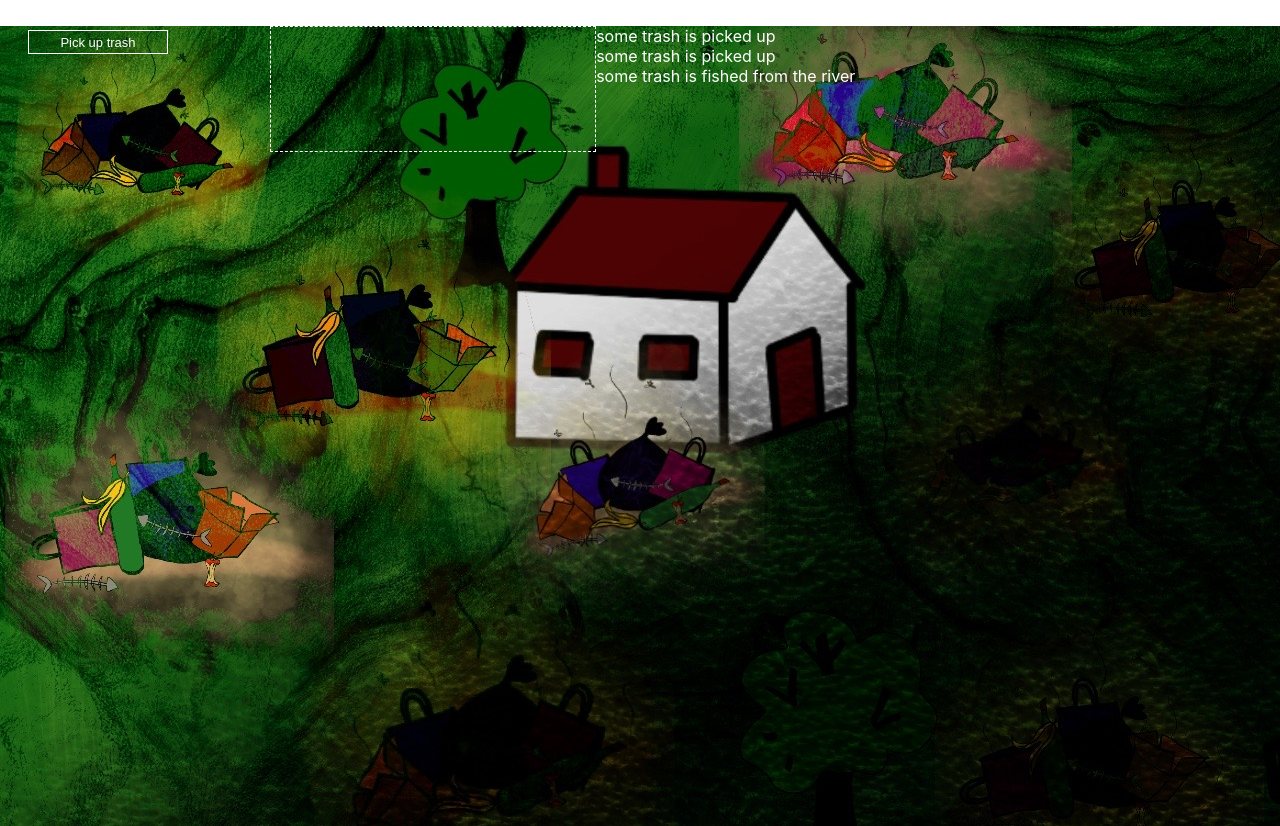
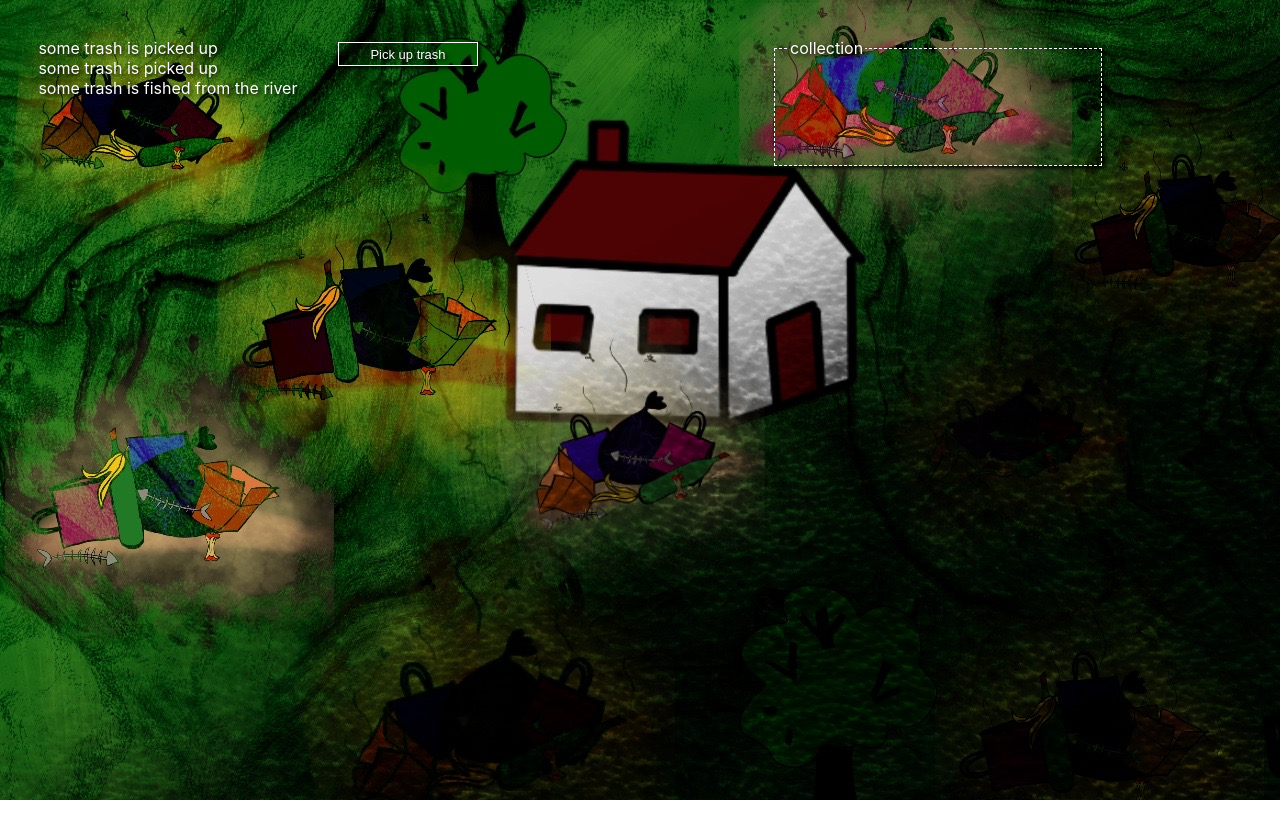
Before and after one commit to henrybzhang/green-room, a React (Create React App) app: page / in a window 1280 px wide. After the commit the page ends 800 px from the top, so only its background shows below. Built offline with nearby package versions, Linux system fonts and the light colour scheme.

Commit message:
added better css and collection

```diff
--- a/src/App.jsx
+++ b/src/App.jsx
@@ -16,9 +16,9 @@ function App() {
       }}
     >
       <div className="items">
+        <EventLog />
         <ActionButtonGroup actionMap={availableActions} />
         <Inventory />
-        <EventLog />
       </div>
     </div>
   );
--- a/src/components/Inventory.jsx
+++ b/src/components/Inventory.jsx
@@ -6,7 +6,8 @@ function Inventory() {
   const { playerItems } = useContext(InventoryContext);
 
   return (
-    <div className="invent">
+    <fieldset className="invent">
+      <legend>collection</legend>
       {Object.entries(playerItems).map(([itemName, amount]) => (
         <div>
           {itemName}
@@ -14,7 +15,7 @@ function Inventory() {
           {amount}
         </div>
       ))}
-    </div>
+    </fieldset>
   );
 }
 
--- a/src/styles/ActionButton.css
+++ b/src/styles/ActionButton.css
@@ -10,6 +10,8 @@
   display: inline-block;
   font-size: 13px;
   width: 140px;
+  text-shadow: 2px 2px 4px #000000;
+  box-shadow: 2px 2px 4px #000000;
 }
 
 .buttons:hover {
--- a/src/styles/ActionButtonGroup.css
+++ b/src/styles/ActionButtonGroup.css
@@ -1,5 +1,6 @@
 .buttons-group {
-  margin-right: 100px;
+  margin-right: 20%;
   display: flex;
   flex-direction: column;
+  margin-top: 3%;
 }
--- a/src/styles/App.css
+++ b/src/styles/App.css
@@ -4,7 +4,7 @@
 }
 
 .items {
-  margin: 2%;
+  /* margin: 2%; */
   display: flex;
   flex-direction: row;
   flex-wrap: wrap;
--- a/src/styles/EventLog.css
+++ b/src/styles/EventLog.css
@@ -2,4 +2,6 @@
   color: white;
   text-align: left;
   margin-right: 15px;
+  margin: 3%;
+  text-shadow: 2px 2px 4px #000000;
 }
--- a/src/styles/Inventory.css
+++ b/src/styles/Inventory.css
@@ -1,8 +1,11 @@
 .invent {
   color: white;
   text-align: left;
-  border: 1.2px dashed white;
+  border: 1.7px dashed white;
   padding: 1%;
   width: 300px;
   height: 100px;
+  margin: 3%;
+  text-shadow: 2px 2px 4px #000000;
+  box-shadow: 2px 2px 4px #000000;
 }
```
